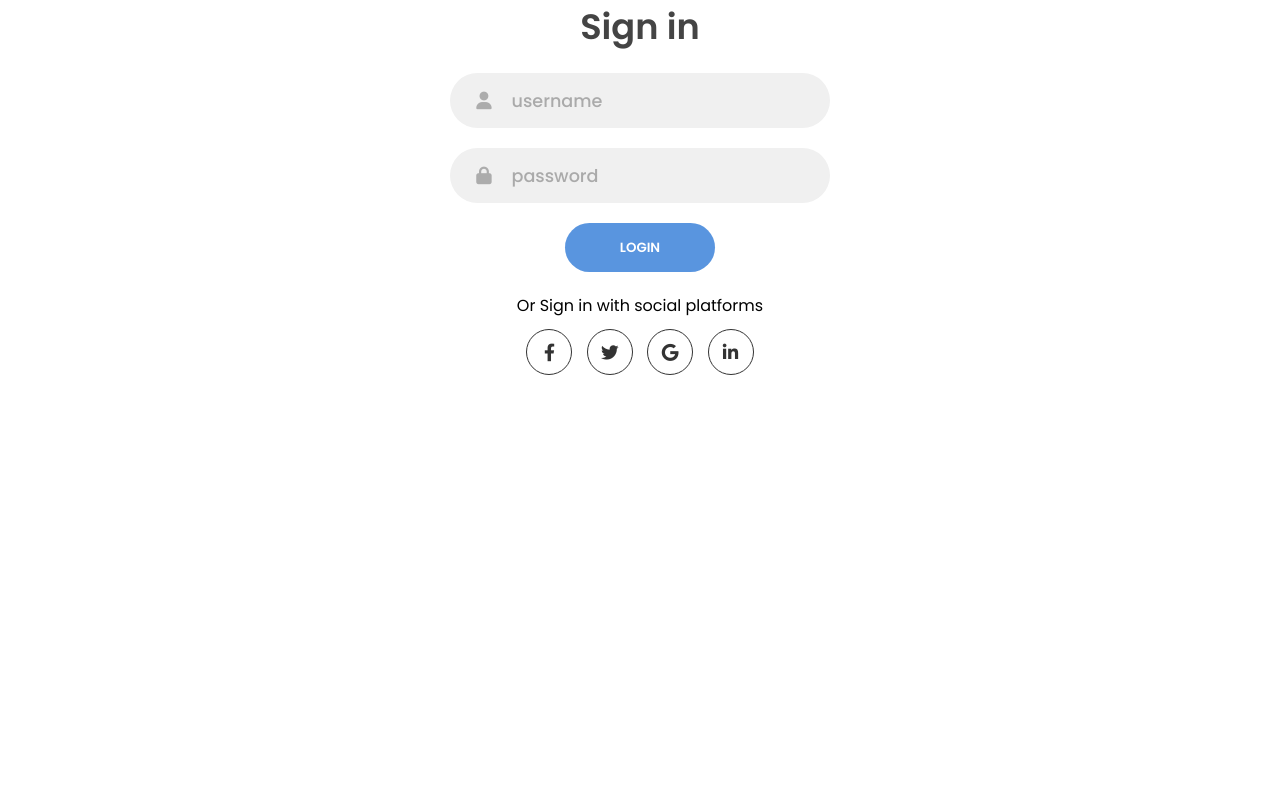
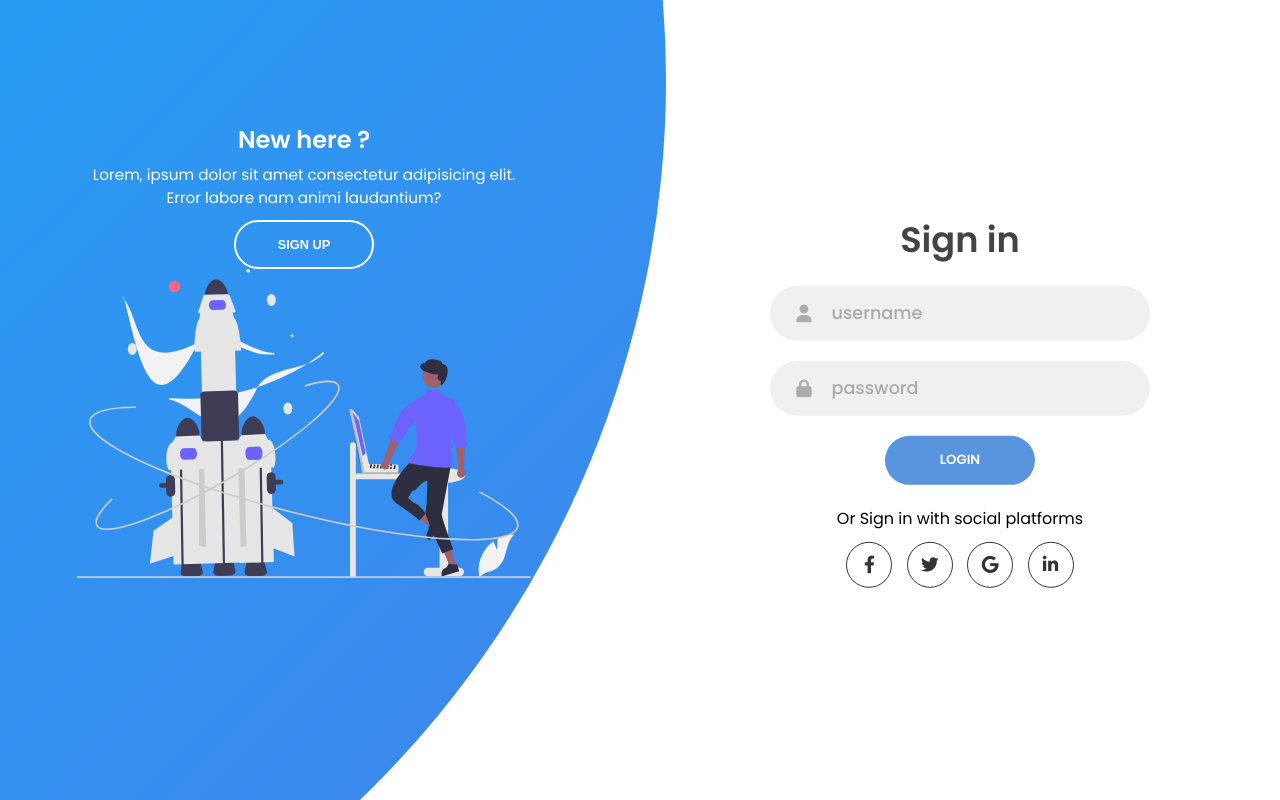
Before and after one commit to abdubosit-js/signin, a plain HTML site: page index.html in a window 1280 px wide. Drawn offline with Linux system fonts and the light colour scheme; a web font is replaced by a local one.

Commit message:
ikkinchi commit

```diff
--- a/app.js
+++ b/app.js
@@ -0,0 +1,12 @@
+const sign_in_btn = document.querySelector("#sign-in-btn");
+const sign_up_btn = document.querySelector("#sign-up-btn");
+const container = document.querySelector(".container");
+
+
+sign_up_btn.addEventListener("click", () => {
+    container.classList.add("sign-up-mode")
+})
+
+sign_in_btn.addEventListener("click", () => {
+    container.classList.add("sign-in-mode")
+})
--- a/index.html
+++ b/index.html
@@ -50,9 +50,64 @@
                         </a>
                     </div>
                 </form>
+                <form action="" class="sign-up-form">
+                    <h2 class="title">Sign Up</h2>
+                    <div class="input-filed">
+                        <i class="fas fa-user"></i>
+                        <input type="text" placeholder="Username">
+                    </div>
+                    <div class="input-filed">
+                        <i class="fas fa-envelope"></i>
+                        <input type="text" placeholder="Email">
+                    </div>
+
+                    <div class="input-filed">
+                        <i class="fas fa-lock"></i>
+                        <input type="password" placeholder="Password">
+                    </div>
+                    <input type="submit" value="Sign up" class="btn solid">
+
+                    <p class="social-text"> Or Sign up with social platforms</p>
+                    <div class="social-media">
+                        <a href="#" class="social-icon">
+                            <i class="fab fa-facebook-f"></i>
+                        </a>
+
+                        <a href="#" class="social-icon">
+                            <i class="fab fa-twitter"></i>
+                        </a>
+
+                        <a href="#" class="social-icon">
+                            <i class="fab fa-google"></i>
+                        </a>
+
+                        <a href="#" class="social-icon">
+                            <i class="fab fa-linkedin-in"></i>
+                        </a>
+                    </div>
+                </form>
             </div>
         </div>
-        <div class="panels-conatiner"></div>
+        <div class="panels-conatiner">
+            <div class="panel left-panel">
+                <div class="content">
+                    <h3>New here ?</h3>
+                    <p>Lorem, ipsum dolor sit amet consectetur adipisicing elit. Error labore nam animi laudantium?</p>
+                    <button class="btn transparent" id="sign-up-btn">Sign up</button>
+                    <img src="assets/maker_launch.svg" class="image" alt="">
+                </div>
+            </div>
+
+            <div class="panel right-panel">
+                <div class="content">
+                    <h3>one of us ?</h3>
+                    <p>Lorem, ipsum dolor sit amet consectetur adipisicing elit. Error labore nam animi laudantium?</p>
+                    <button class="btn transparent" id="sign-in-btn">Sign in</button>
+                    <img src="assets/press_play.svg" class="image" alt="">
+                </div>
+            </div>
+        </div>
     </div>
 </body>
+<script src="app.js"></script>
 </html>
--- a/style.css
+++ b/style.css
@@ -18,13 +18,26 @@ body, input {
     overflow: hidden;
 }
 
+.container:before {
+    content: "";
+    position: absolute;
+    width: 2000px;
+    height: 2000px;
+    border-radius: 50%;
+    background: linear-gradient(-45deg, #4481eb, #04befe);
+    top: 10%;
+    right: 48%;
+    transform: translateY(-50%);
+    z-index: 6;
+    transition: 0.8s ease-in-out;
+}
+
 .forms-container {
     position: absolute;
     width: 100%;
     height: 100%;
     top: 0;
     left: 0;
-    /* background-color: green; */
 }
 
 form {
@@ -32,6 +45,19 @@ form {
     align-items: center;
     justify-content: center;
     flex-direction: column;
+    grid-column: 1 / 2;
+    grid-row: 1 / 2;
+    padding: 0 5rem;
+    overflow: hidden;
+}
+
+form.sign-in-form {
+    z-index: 2;
+}
+
+form.sign-up-form {
+    z-index: 1;
+    opacity: 0;
 }
 
 .title {
@@ -58,6 +84,17 @@ form {
     line-height: 55px;
     color: #acacac;
     font-size: 1.1rem;
+}
+
+.signin-signup {
+    width: 50%;
+    display: grid;
+    grid-template-columns: 1fr;
+    position: absolute;
+    top: 50%;
+    left: 75%;
+    transform: translate(-50%, -50%);
+    z-index: 5;
 }
 
 .input-filed input {
@@ -123,3 +160,73 @@ form {
     color: #4481eb;
     border-color: #4481eb;
 }
+
+.panels-conatiner {
+    position: absolute;
+    width: 100%;
+    height: 100%;
+    top: 0;
+    left: 0;
+    display: grid;
+    grid-template-columns: repeat(2, 1fr);
+}
+
+.panel {
+    display: flex;
+    flex-direction: column;
+    align-items: flex-end;
+    justify-content: space-around;
+    text-align: center;
+    z-index: 7;
+}
+
+.left-panel {
+    pointer-events: all;
+    padding: 1rem 17% 11rem 12%;
+}
+
+.right-panel {
+    pointer-events: none;
+    padding: 3rem 12% 2rem 17%;
+}
+
+.image {
+    width: 100%;
+
+}
+
+.panel h3 {
+    font-weight: 600;
+    line-height: 1;
+    font-size: 1.5rem;
+}
+
+.panel p {
+    font-size: 0.95rem;
+    padding: 0.7rem 0;
+}
+
+.btn.transparent {
+    width: 140px;
+    margin: 0;
+    font-weight: 600;
+    font-size: 0.8rem;
+    background: none;
+    border: 2px solid #fff;
+
+}
+
+.panel .content {
+    color: #fff;
+}
+
+.right-panel .content, .right-panel .image {
+    transform: translateX(800px);
+}
+
+/* ANIMAION */
+
+.container.sign-up-mode:before {
+    transform: translate(100%, -50%);
+    right: 52%;
+}
```
